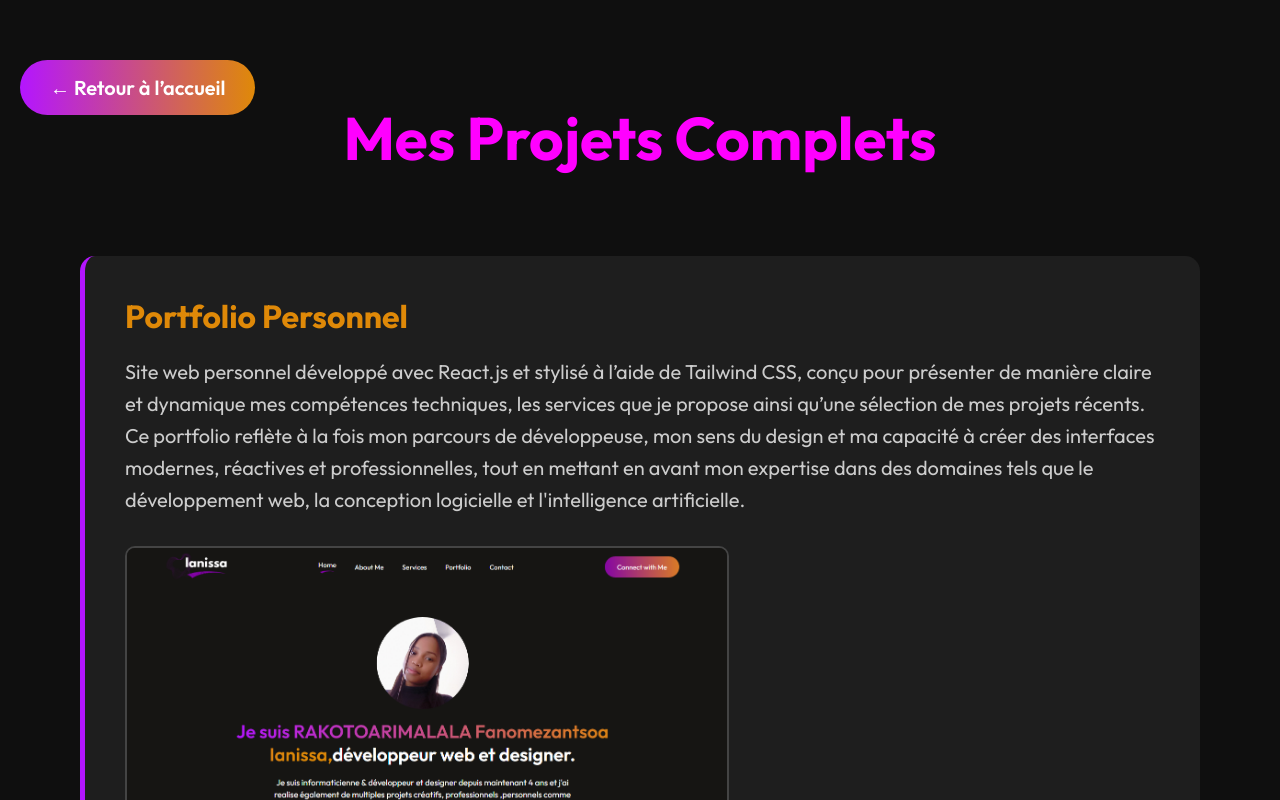
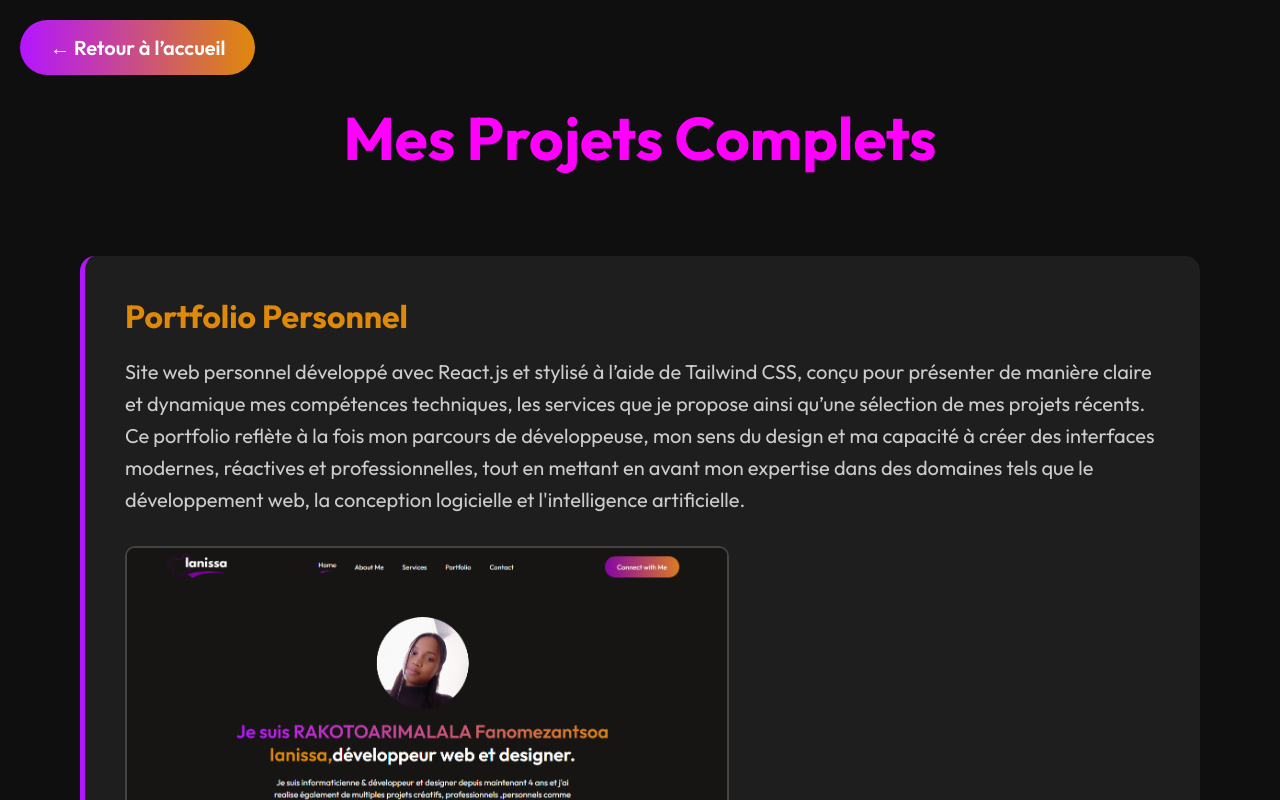
Before and after one commit to asuna0369/portfolio, a React (Vite) app: page /all-projects in a window 1280 px wide. Shown: the top 800 px of the page. Built offline with nearby package versions, Linux system fonts and the light colour scheme.

Commit message:
modification bouton

```diff
--- a/src/Components/MyWork/AllProjects.css
+++ b/src/Components/MyWork/AllProjects.css
@@ -63,7 +63,7 @@
   text-align: center;
   margin-top: 40px;
   position: fixed;
-  top: 20px;
+  top: 10px;
   left: 20px;
   z-index: 1000;
 }
--- a/src/Components/ServicesDetail/ServicesDetail.css
+++ b/src/Components/ServicesDetail/ServicesDetail.css
@@ -33,7 +33,7 @@
 
 .back-home-container {
   text-align: center;
-  margin-top: 40px;
+  margin-top: 10px;
 }
 
 .back-home-btn {
@@ -144,10 +144,10 @@
     padding: 10px 20px;
   }
 
-  .return-top {
+  /* .return-top {
     top: 10px;
     left: 10px;
-  }
+  } */
 }
 
 /* TRES PETITS ECRANS */
```
